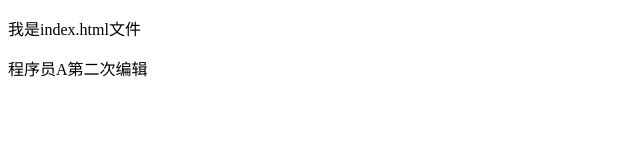
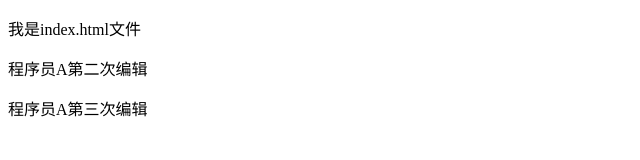
Before and after one commit to MmaiTi-Z/git-demo, a plain HTML site: page index.html in a window 1280 px wide. Shown: the whole page, without its empty margins (0-640 px from the left). Drawn offline with Linux system fonts and the light colour scheme.

Commit message:
程序员A第三次提交

```diff
--- a/index.html
+++ b/index.html
@@ -10,6 +10,7 @@
 <body>
     <p>我是index.html文件</p>
     <p>程序员A第二次编辑</p>
+    <p>程序员A第三次编辑</p>
 </body>
 
 </html>
```
